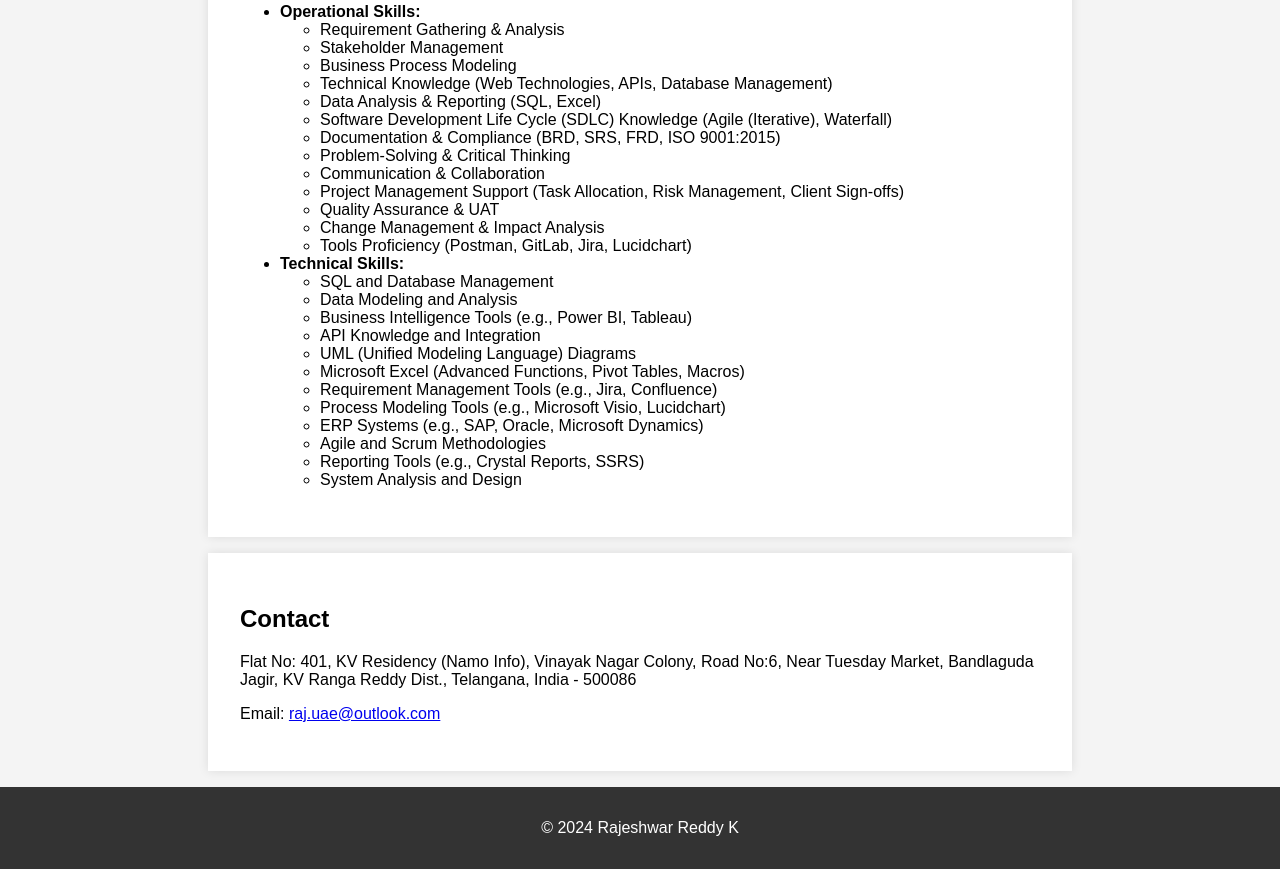
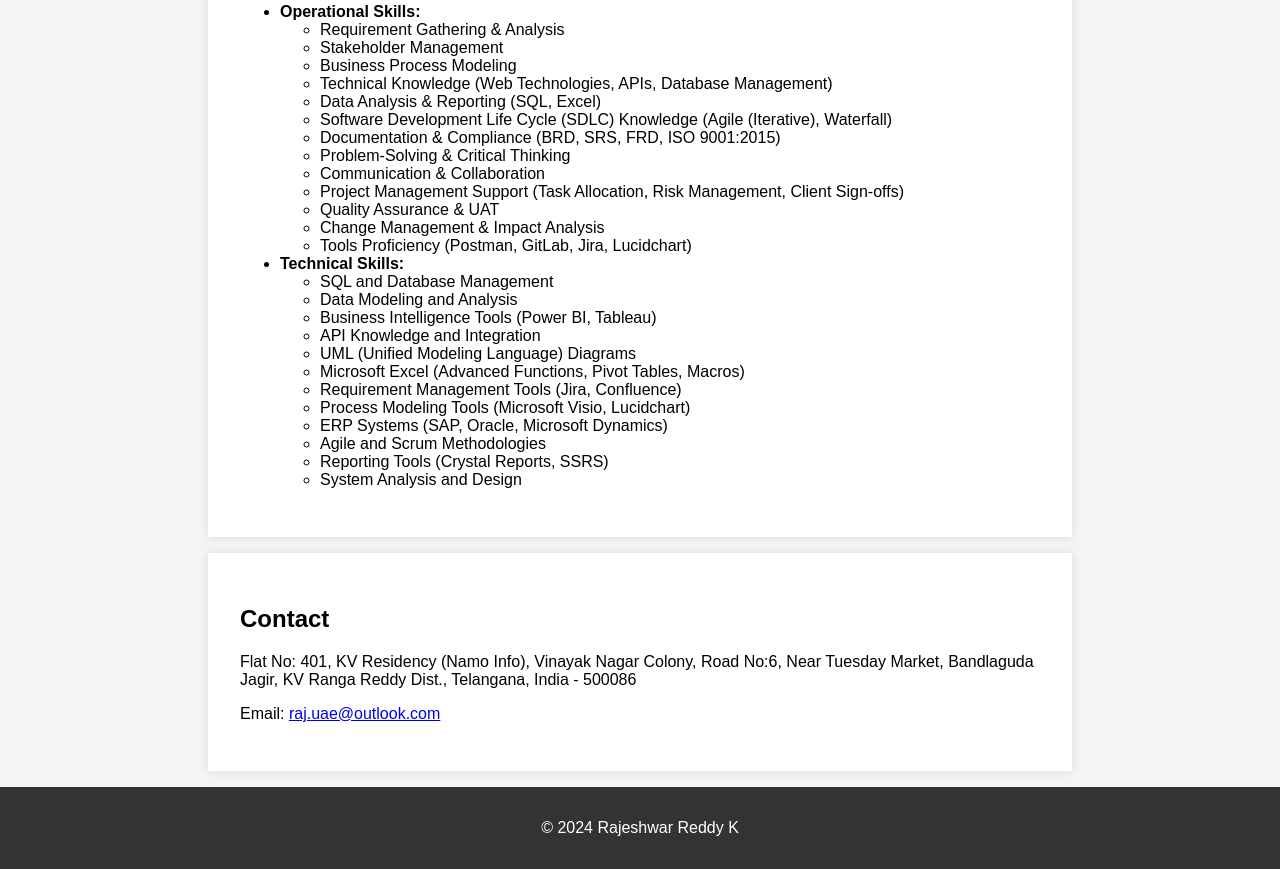
Before and after one commit to rajuae/rajeshwar-profile, a plain HTML site: page index.html in a window 1280 px wide. Shown: the part 1134-2003 px from the top of the page. Drawn offline with Linux system fonts and the light colour scheme; a script that the page names is missing.

Commit message:
Update index.html

```diff
--- a/index.html
+++ b/index.html
@@ -63,15 +63,15 @@
         <ul>
             <li>SQL and Database Management</li>
             <li>Data Modeling and Analysis</li>
-            <li>Business Intelligence Tools (e.g., Power BI, Tableau)</li>
+            <li>Business Intelligence Tools (Power BI, Tableau)</li>
             <li>API Knowledge and Integration</li>
             <li>UML (Unified Modeling Language) Diagrams</li>
             <li>Microsoft Excel (Advanced Functions, Pivot Tables, Macros)</li>
-            <li>Requirement Management Tools (e.g., Jira, Confluence)</li>
-            <li>Process Modeling Tools (e.g., Microsoft Visio, Lucidchart)</li>
-            <li>ERP Systems (e.g., SAP, Oracle, Microsoft Dynamics)</li>
+            <li>Requirement Management Tools (Jira, Confluence)</li>
+            <li>Process Modeling Tools (Microsoft Visio, Lucidchart)</li>
+            <li>ERP Systems (SAP, Oracle, Microsoft Dynamics)</li>
             <li>Agile and Scrum Methodologies</li>
-            <li>Reporting Tools (e.g., Crystal Reports, SSRS)</li>
+            <li>Reporting Tools (Crystal Reports, SSRS)</li>
             <li>System Analysis and Design</li>
         </ul>
     </li>
```
